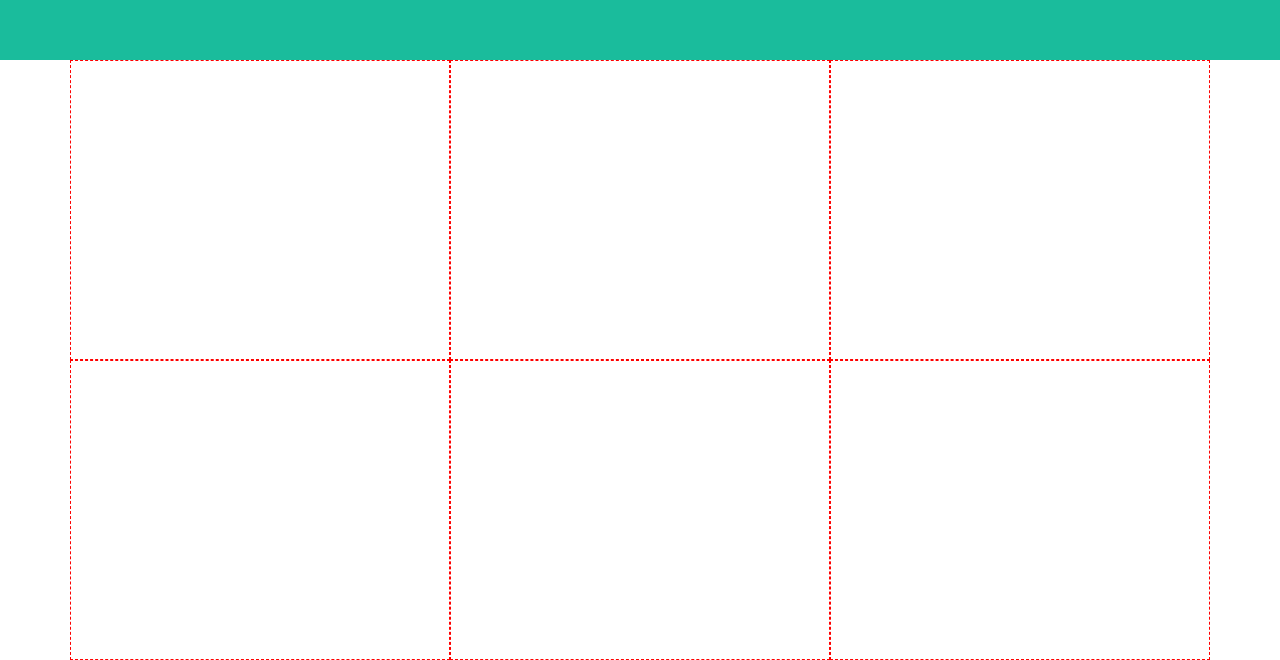
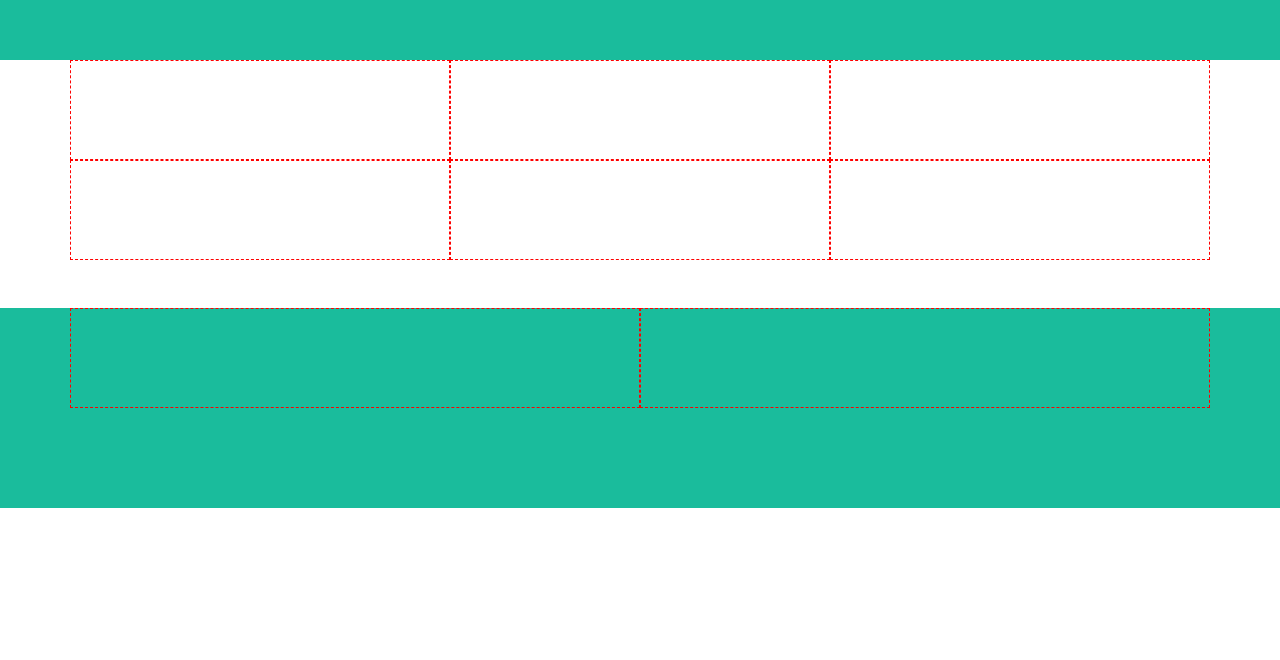
Before and after one commit to BrianBontempi/html-css-bootstrap-freelancer, a plain HTML site: page index.html in a window 1280 px wide. Shown: the part 510-1170 px from the top of the page. After the commit the page ends 1018 px from the top, so only its background shows below. Drawn offline with nearby package versions, Linux system fonts and the light colour scheme.

Commit message:
add about section

```diff
--- a/css/style.css
+++ b/css/style.css
@@ -14,6 +14,13 @@ header{
 /* ! sezione principale */
 
 .col{
-    min-height: 300px;
+    min-height: 100px;
     border: 1px dashed red;
 }
+
+/* ! abaout section */
+
+#about{
+    background-color: #1ABC9C;
+    min-height: 200px;
+}
--- a/index.html
+++ b/index.html
@@ -12,8 +12,10 @@
 <body>
     <!-- ! header -->
     <header class="container"></header>
+   <!-- ! spotlight -->
     <div class="spotlight"></div>
-   <div class="container">
+   <!-- ! primary section -->
+    <section class="container mb-5">
         <div class="row row-cols-1 row-cols-md-2 row-cols-lg-3">
             <div class="col">
                 <div class="tessera"></div>
@@ -34,6 +36,15 @@
                 <div class="tessera"></div>
             </div>
         </div>
+    </section>
+    <!-- ! abaout section -->
+    <div id="about">
+        <div class="container ">
+            <div class="row row-cols-1 row-cols-md-2 d-flex align-items-center">
+                <div class="col"></div>
+                <div class="col"></div>
+            </div>
+        </div>
     </div>
 </body>
 </html>
```
Lines whose indentation alone changed are shown as unchanged.
